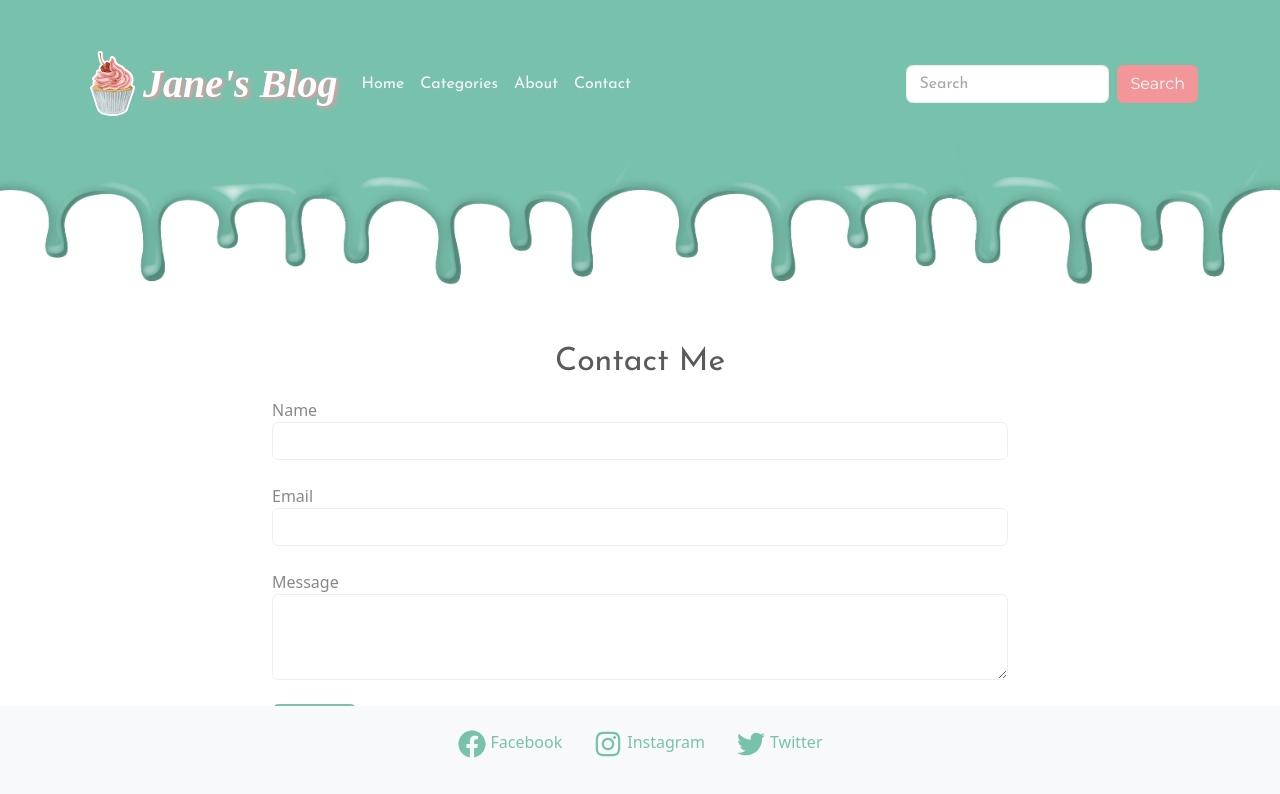
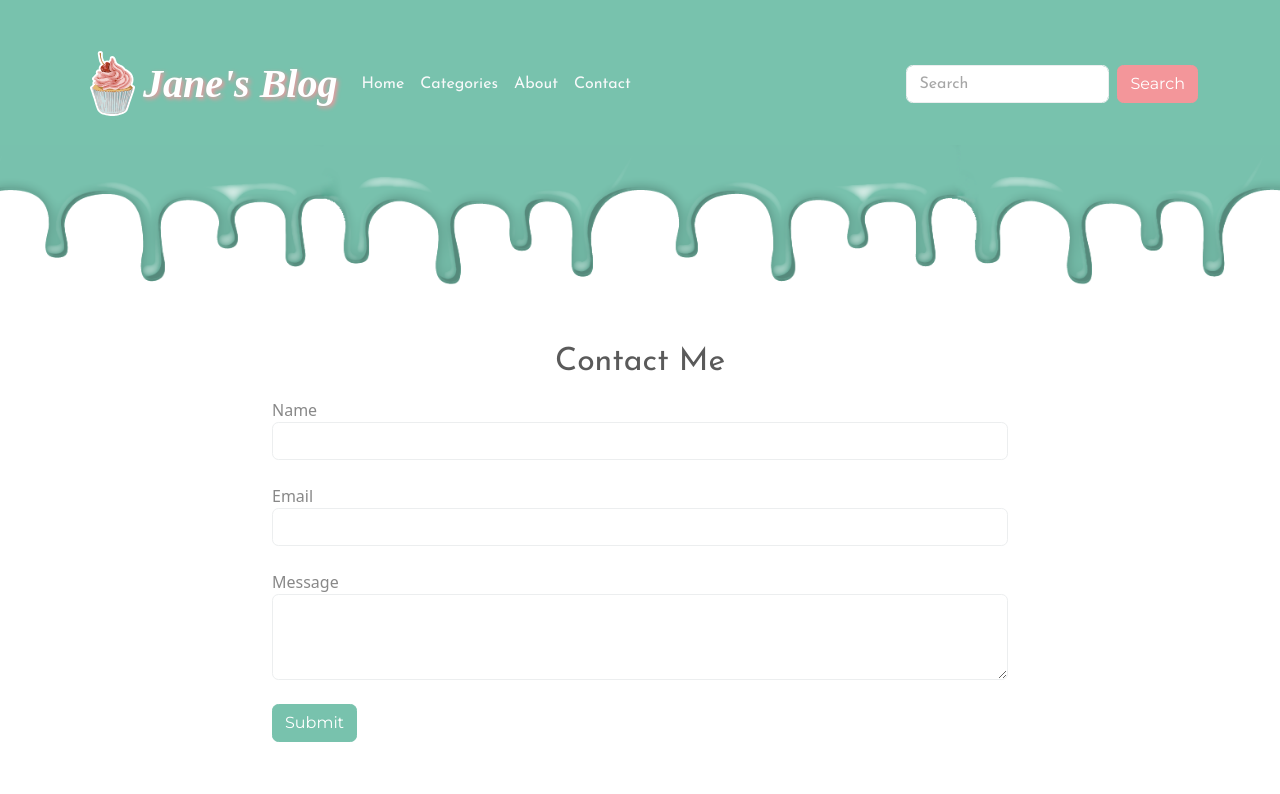
Before and after one commit to maryjanesalem/kodego-my_blog_app, a React (Create React App) app: page /contact in a window 1280 px wide. Shown: the top 794 px of the page. Built offline with nearby package versions, Linux system fonts and the light colour scheme; a web font is replaced by a local one.

Commit message:
update padding

```diff
--- a/src/components/Main.js
+++ b/src/components/Main.js
@@ -42,7 +42,7 @@ const Main = () => {
                         <h4 className="mb-3 pt-3 josefin">About the Author</h4>
                         <img src="./img/img1.jpg" className="img-fluid mb-3 profile" alt="..." />
                         <p className="lato-font">Hi there! I'm Jane, a passionate baker and foodie. I've always had a love for creating delicious treats in the kitchen and sharing them with family and friends. On this blog, I want to share my baking adventures and inspire others to get creative in the kitchen. From classic recipes to modern twists, I'll be sharing my tips, tricks, and expertise to help you become a confident and skilled baker. Join me on this sweet journey and let's create some amazing baked goods together!</p>
-                        <Link to="/" className="btn btn-primary">Learn More</Link>
+                        <Link to="/about" className="btn btn-primary">Learn More</Link>
                     </div>
                 </div>
             </main>
--- a/src/pages/Categories.js
+++ b/src/pages/Categories.js
@@ -2,7 +2,7 @@
 
 const Categories = () => {
   return (
-    <div className="categories">
+    <div className="categories mb-5 pb-5">
       <div className="container my-5">
       <h2 className="text-center mb-5">Categories</h2>
         <div className="accordion" id="accordionExample">
--- a/src/pages/Contact.js
+++ b/src/pages/Contact.js
@@ -2,7 +2,7 @@ import '../css/styles.scss'
 
 const Contact = () => {
     return (
-        <main className="container my-5 contact">
+        <main className="container my-5 contact pb-5 mb-5">
             <h2 className="text-center mb-3">Contact Me</h2>
             <div className="row justify-content-center">
                 <div className="col-md-8">
@@ -22,7 +22,7 @@ const Contact = () => {
                             <textarea className="form-control" id="message" rows="3"></textarea>
                         </div>
                         <br />
-                        <button type="submit" className="btn btn-primary">Submit</button>
+                        <button type="submit" className="btn btn-primary mb-5">Submit</button>
                     </form>
                 </div>
             </div>
```
